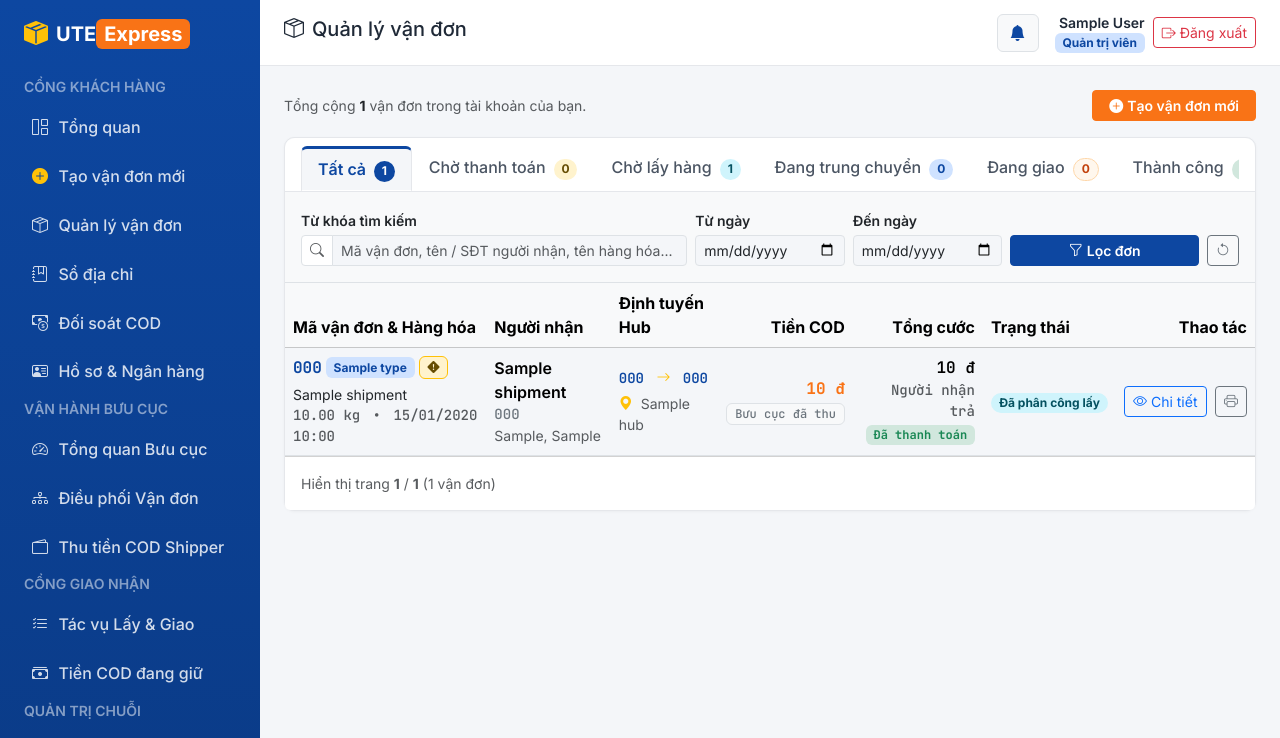
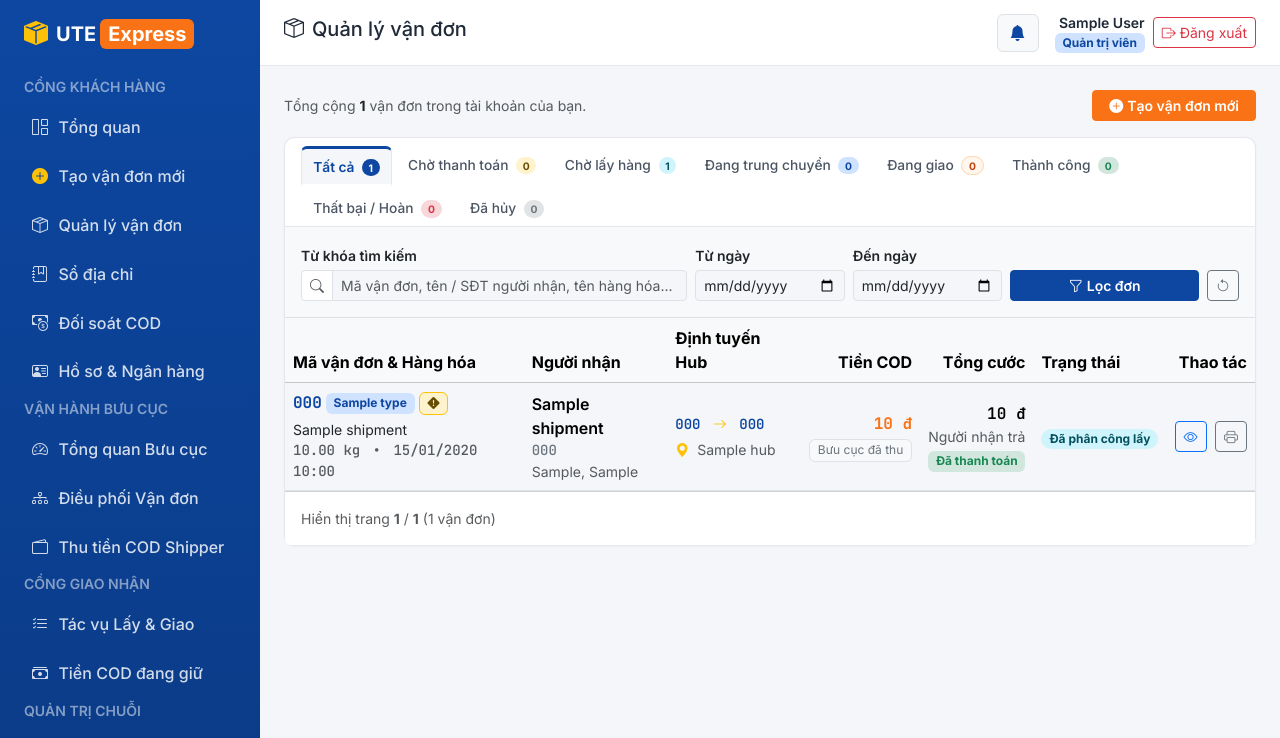
Before and after one commit to NguyenNguyen0210/UTEExpress, a Spring Boot app: page /customer/shipments in a window 1280 px wide. Shown: the top 738 px of the page. Run offline with Spring Boot 4, Linux system fonts and the light colour scheme; the visitor is signed in with stand-in values (Sample User, id 1); empty tables hold one stand-in row (values such as "Sample post"); data that the repository does not hold is empty; some of the project's set-up classes (security, data sources, template engines, error pages and the like) are left out, and stand-ins take their place; database files in the repository are not loaded; some libraries are stand-ins or nearby versions.

Commit message:
fix(ui): resolve manual QA bugs (weight step=0.01, order-form UTF-8 mojibake, timestamp formatting, tab/table layout & POD modal)

```diff
--- a/src/main/java/com/uteexpress/controller/web/CustomerController.java
+++ b/src/main/java/com/uteexpress/controller/web/CustomerController.java
@@ -169,7 +169,7 @@ public class CustomerController {
                 return "redirect:" + payUrl;
             }
             redirectAttributes.addFlashAttribute("successMessage",
-                    "Tạo vận đơn " + saved.getTrackingCode() + " thành công! Bưu cục "
+                    "Tạo vận đơn " + saved.getTrackingCode() + " thành công! "
                             + saved.getOriginHub().getName() + " sẽ sớm điều phối lấy hàng.");
             return "redirect:/customer/shipments/" + saved.getId();
         } catch (BusinessException ex) {
--- a/src/main/resources/static/css/app.css
+++ b/src/main/resources/static/css/app.css
@@ -33,6 +33,11 @@ body {
     font-family: 'JetBrains Mono', ui-monospace, SFMono-Regular, Menlo, Monaco, Consolas, monospace;
 }
 
+.money-mono,
+.tracking-code {
+    white-space: nowrap;
+}
+
 /* Navbar & Brand */
 .navbar-ute {
     background: linear-gradient(135deg, var(--ute-navy) 0%, var(--ute-navy-dark) 100%);
@@ -43,6 +48,7 @@ body {
     background-color: var(--ute-orange);
     color: #fff;
     padding: 0.2rem 0.5rem;
+    margin-left: 0.25rem;
     border-radius: 6px;
     font-weight: 700;
 }
--- a/src/main/resources/static/js/notifications-ws.js
+++ b/src/main/resources/static/js/notifications-ws.js
@@ -31,21 +31,29 @@
         }
     }
 
+    function formatTimestamp(raw) {
+        if (!raw) return 'Vừa xong';
+        const d = new Date(raw);
+        if (isNaN(d.getTime())) return String(raw);
+        const pad = function (n) { return n < 10 ? '0' + n : String(n); };
+        return pad(d.getHours()) + ':' + pad(d.getMinutes()) + ' ' + pad(d.getDate()) + '/' + pad(d.getMonth() + 1);
+    }
+
     function buildNotificationItemHtml(item) {
         const isUnread = item.isRead === false || item.read === false || item.isRead === undefined;
         const bgClass = isUnread ? 'bg-light fw-semibold' : '';
         const title = escapeHtml(item.title || 'Thông báo hệ thống');
         const message = escapeHtml(item.message || '');
-        const createdAt = escapeHtml(item.createdAt || 'Vừa xong');
+        const createdAt = escapeHtml(formatTimestamp(item.createdAt));
         const link = item.linkUrl || item.targetUrl || '#';
 
         return `
             <a class="list-group-item list-group-item-action py-2 px-3 notification-item ${bgClass}"
                data-id="${escapeHtml(item.id || '')}"
                href="${escapeHtml(link)}">
-                <div class="d-flex justify-content-between align-items-center mb-1">
-                    <span class="small text-primary fw-bold">${title}</span>
-                    <small class="text-muted" style="font-size: 0.72rem;">${createdAt}</small>
+                <div class="d-flex justify-content-between align-items-center gap-2 mb-1">
+                    <span class="small text-primary fw-bold text-truncate">${title}</span>
+                    <small class="text-muted text-nowrap flex-shrink-0 font-mono" style="font-size: 0.72rem;">${createdAt}</small>
                 </div>
                 <div class="small text-secondary">${message}</div>
             </a>
--- a/src/main/resources/templates/admin/cod-settlements.html
+++ b/src/main/resources/templates/admin/cod-settlements.html
@@ -17,7 +17,7 @@
                 <div class="card-body">
                     <div class="small text-muted fw-semibold text-uppercase">Khách chờ lập phiếu</div>
                     <div class="fs-2 fw-bold font-mono text-primary mt-1" th:text="${readyCustomerCount}">0</div>
-                    <div class="small text-muted">Có đơn <span class="font-mono">COLLECTED_BY_HUB</span> chưa đối soát</div>
+                    <div class="small text-muted">Có đơn <strong class="text-dark">Đã thu từ Shipper</strong> chưa đối soát</div>
                 </div>
             </div>
         </div>
@@ -72,7 +72,7 @@
         <div th:if="${#lists.isEmpty(readyCustomers)}" class="card-body text-center py-4 text-muted">
             <i class="bi bi-check2-all text-success fs-2 d-block mb-2"></i>
             <div class="fw-semibold text-dark">Hiện không có khách hàng nào chờ tạo phiếu đối soát COD</div>
-            <div class="small">Vận đơn cần ở trạng thái <code>DELIVERED</code> và đã được bưu cục thu tiền từ Shipper (<code>COLLECTED_BY_HUB</code>).</div>
+            <div class="small">Vận đơn cần ở trạng thái <strong>Giao thành công</strong> và đã được bưu cục thu tiền từ Shipper (<strong>Đã thu tại bưu cục</strong>).</div>
         </div>
 
         <div th:unless="${#lists.isEmpty(readyCustomers)}" class="card-body d-flex flex-column gap-3">
--- a/src/main/resources/templates/customer/shipment-create.html
+++ b/src/main/resources/templates/customer/shipment-create.html
@@ -195,7 +195,7 @@
                                     <input type="number" id="actualWeightKg" th:field="*{actualWeightKg}"
                                            class="form-control font-mono"
                                            th:classappend="${#fields.hasErrors('actualWeightKg')} ? 'is-invalid'"
-                                           step="0.1" min="0.01" placeholder="1.0" required>
+                                           step="0.01" min="0.01" placeholder="1.0" required>
                                     <span class="input-group-text">kg</span>
                                     <div class="invalid-feedback" th:errors="*{actualWeightKg}"></div>
                                 </div>
--- a/src/main/resources/templates/customer/shipment-list.html
+++ b/src/main/resources/templates/customer/shipment-list.html
@@ -7,14 +7,15 @@
     <title>Quản lý vận đơn</title>
     <style>
         .shipment-tabs {
-            overflow-x: auto;
-            flex-wrap: nowrap;
-            scrollbar-width: thin;
+            flex-wrap: wrap;
+            gap: 0.25rem;
         }
         .shipment-tabs .nav-link {
             white-space: nowrap;
             color: #4B5563;
             font-weight: 500;
+            font-size: 0.86rem;
+            padding: 0.45rem 0.7rem;
             border-bottom: 2px solid transparent;
         }
         .shipment-tabs .nav-link.active {
@@ -218,7 +219,7 @@
                         </div>
                     </td>
                     <td>
-                        <div class="routing-code fw-semibold text-primary small">
+                        <div class="routing-code fw-semibold text-primary small text-nowrap">
                             <span th:text="${s.originHub.code}">HCM-TD01</span>
                             <i class="bi bi-arrow-right mx-1 text-warning"></i>
                             <span th:text="${s.destHub.code}">HN-CG01</span>
@@ -228,33 +229,33 @@
                             <span th:text="${s.currentHub.name}">Bưu cục Thủ Đức</span>
                         </div>
                     </td>
-                    <td class="text-end font-mono">
-                        <div class="fw-bold"
+                    <td class="text-end">
+                        <div class="fw-bold money-mono"
                              th:style="${s.codAmount != null and s.codAmount.signum() > 0} ? 'color: #F97316;' : ''"
                              th:text="${#numbers.formatDecimal(s.codAmount, 1, 'POINT', 0, 'COMMA') + ' đ'}">500.000 đ</div>
                         <span class="badge bg-light text-secondary border small fw-normal"
                               th:text="${s.codStatus.label}">Chờ thu COD</span>
                     </td>
-                    <td class="text-end font-mono">
-                        <div class="fw-semibold"
+                    <td class="text-end">
+                        <div class="fw-semibold money-mono"
                              th:text="${#numbers.formatDecimal(s.totalFee, 1, 'POINT', 0, 'COMMA') + ' đ'}">45.000 đ</div>
                         <div class="small text-muted" th:text="${s.payerType.label}">Người gửi trả</div>
                         <span class="badge small"
                               th:classappend="${s.paymentStatus.name() == 'PAID'} ? 'bg-success-subtle text-success' : (${s.paymentStatus.name() == 'REFUND_PENDING'} ? 'bg-warning-subtle text-warning-emphasis' : 'bg-light text-muted border')"
                               th:text="${s.paymentStatus.label}">Chưa thanh toán</span>
                     </td>
-                    <td>
+                    <td class="text-nowrap">
                         <span th:class="'badge rounded-pill px-2 py-1 ' + ${s.status.badgeClass}"
                               th:text="${s.status.label}">Chờ lấy hàng</span>
                     </td>
                     <td class="text-end text-nowrap">
                         <a th:href="@{/customer/shipments/{id}(id=${s.id})}"
-                           class="btn btn-sm btn-outline-primary me-1" title="Xem chi tiết vận đơn">
-                            <i class="bi bi-eye me-1"></i>Chi tiết
+                           class="btn btn-sm btn-outline-primary px-2 me-1" title="Xem chi tiết vận đơn">
+                            <i class="bi bi-eye"></i>
                         </a>
                         <a th:href="@{/shipments/{id}/waybill(id=${s.id}, size='A6')}"
                            target="_blank"
-                           class="btn btn-sm btn-outline-secondary" title="In tem PDF A6">
+                           class="btn btn-sm btn-outline-secondary px-2" title="In tem PDF A6">
                             <i class="bi bi-printer"></i>
                         </a>
                     </td>
--- a/src/main/resources/templates/shipper/tasks.html
+++ b/src/main/resources/templates/shipper/tasks.html
@@ -38,7 +38,7 @@
             border-radius: 8px;
         }
         .pod-preview-img {
-            max-height: 260px;
+            max-height: 170px;
             width: 100%;
             object-fit: contain;
             border-radius: 8px;
@@ -391,7 +391,7 @@
 
     <!-- ==================== MODAL 1: DELIVER SUCCESS (POD UPLOAD - PHASE 3 READY) ==================== -->
     <div class="modal fade" id="deliverPodModal" tabindex="-1" aria-hidden="true">
-        <div class="modal-dialog modal-dialog-centered">
+        <div class="modal-dialog modal-dialog-centered modal-dialog-scrollable">
             <form id="deliverPodForm"
                   method="post"
                   enctype="multipart/form-data"
```
Also changed, not shown: src/main/resources/static/js/chat-ws.js (+12 -4 lines), src/main/resources/static/js/order-form.js (+5 -5 lines), src/main/resources/static/js/tracking-ws.js (+10 -1 lines), src/main/resources/templates/customer/dashboard.html (+4 -4 lines).
